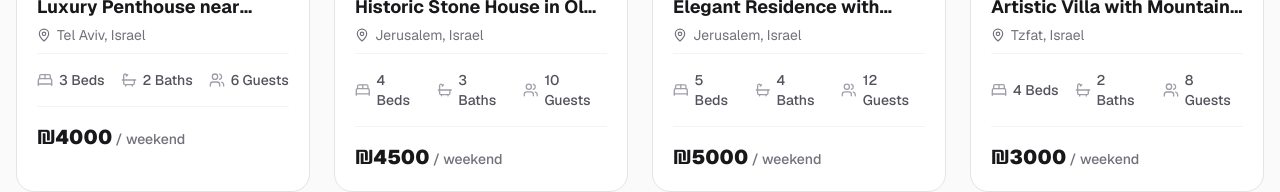
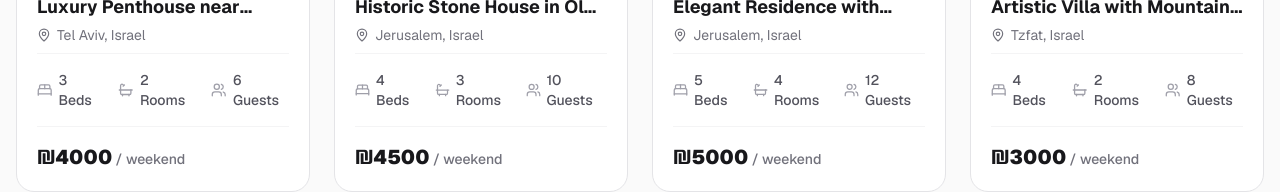
Before and after one commit to pronoy656/Shabbos-rent-Website-, a Next.js app: page /apartments/1 in a window 1280 px wide. Shown: the part 2686-2878 px from the top of the page. Built offline with nearby package versions, Linux system fonts and the light colour scheme.

Commit message:
remove bathroom from every card

```diff
--- a/src/app/(admin)/dashboard/swaps/[id]/page.tsx
+++ b/src/app/(admin)/dashboard/swaps/[id]/page.tsx
@@ -141,7 +141,7 @@ export default function SwapDetailsPage({ params }: { params: { id: string } })
               </div>
               <div className="flex items-center gap-2 bg-zinc-50 dark:bg-zinc-900 px-4 py-2 rounded-lg border border-zinc-100 dark:border-zinc-800/60">
                 <Bath className="h-5 w-5 text-zinc-400" />
-                <span className="font-bold text-zinc-900 dark:text-white">{swap.initiator.apartment.baths} Baths</span>
+                <span className="font-bold text-zinc-900 dark:text-white">{swap.initiator.apartment.baths} Rooms</span>
               </div>
               <div className="flex items-center gap-2 bg-zinc-50 dark:bg-zinc-900 px-4 py-2 rounded-lg border border-zinc-100 dark:border-zinc-800/60">
                 <Users className="h-5 w-5 text-zinc-400" />
@@ -237,7 +237,7 @@ export default function SwapDetailsPage({ params }: { params: { id: string } })
               </div>
               <div className="flex items-center gap-2 bg-zinc-50 dark:bg-zinc-900 px-4 py-2 rounded-lg border border-zinc-100 dark:border-zinc-800/60">
                 <Bath className="h-5 w-5 text-zinc-400" />
-                <span className="font-bold text-zinc-900 dark:text-white">{swap.recipient.apartment.baths} Baths</span>
+                <span className="font-bold text-zinc-900 dark:text-white">{swap.recipient.apartment.baths} Rooms</span>
               </div>
               <div className="flex items-center gap-2 bg-zinc-50 dark:bg-zinc-900 px-4 py-2 rounded-lg border border-zinc-100 dark:border-zinc-800/60">
                 <Users className="h-5 w-5 text-zinc-400" />
--- a/src/app/(main)/apartments/[id]/page.tsx
+++ b/src/app/(main)/apartments/[id]/page.tsx
@@ -581,7 +581,7 @@ export default function ApartmentDetailsPage({ params }: { params: Promise<{ id:
                         </div>
                         <div className="flex flex-wrap items-center text-xs text-zinc-700 dark:text-zinc-300 font-medium gap-y-2">
                           <span className="flex items-center gap-1 w-1/2"><BedDouble className="w-3.5 h-3.5 text-[#4c55a4]" /> 3 Beds</span>
-                          <span className="flex items-center gap-1 w-1/2"><Bath className="w-3.5 h-3.5 text-[#4c55a4]" /> 2 Baths</span>
+                          <span className="flex items-center gap-1 w-1/2"><Bath className="w-3.5 h-3.5 text-[#4c55a4]" /> 2 Rooms</span>
                           <span className="flex items-center gap-1 w-1/2"><Users className="w-3.5 h-3.5 text-[#4c55a4]" /> 6 Guests</span>
                           <span className="flex items-center gap-1 w-1/2"><Footprints className="w-3.5 h-3.5 text-[#4c55a4]" /> 10m walk</span>
                         </div>
@@ -607,7 +607,7 @@ export default function ApartmentDetailsPage({ params }: { params: Promise<{ id:
                         </div>
                         <div className="flex flex-wrap items-center text-xs text-zinc-700 dark:text-zinc-300 font-medium gap-y-2">
                           <span className="flex items-center gap-1 w-1/2"><BedDouble className="w-3.5 h-3.5 text-[#4c55a4]" /> 4 Beds</span>
-                          <span className="flex items-center gap-1 w-1/2"><Bath className="w-3.5 h-3.5 text-[#4c55a4]" /> 3 Baths</span>
+                          <span className="flex items-center gap-1 w-1/2"><Bath className="w-3.5 h-3.5 text-[#4c55a4]" /> 3 Rooms</span>
                           <span className="flex items-center gap-1 w-1/2"><Users className="w-3.5 h-3.5 text-[#4c55a4]" /> 8 Guests</span>
                           <span className="flex items-center gap-1 w-1/2"><Footprints className="w-3.5 h-3.5 text-[#4c55a4]" /> 5m walk</span>
                         </div>
--- a/src/locales/en.json
+++ b/src/locales/en.json
@@ -238,7 +238,7 @@
   "apartment_card": {
     "verified": "Verified",
     "beds": "Beds",
-    "baths": "Baths",
+    "baths": "Rooms",
     "guests": "Guests",
     "per_weekend": "/ weekend"
   },
@@ -293,7 +293,7 @@
     "verified_listing": "Verified Listing",
     "about_home": "About this home",
     "beds": "Beds",
-    "baths": "Baths",
+    "baths": "Rooms",
     "guests": "Guests",
     "up_to": "Up to",
     "available_upcoming": "Available for upcoming shabat",
@@ -362,7 +362,7 @@
       "under_review": "Under Review",
       "night": "/ night",
       "beds": "Beds",
-      "baths": "Baths",
+      "baths": "Rooms",
       "guests": "Guests",
       "availability_events": "Availability & Events:",
       "no_dates": "No dates selected yet.",
--- a/src/locales/he.json
+++ b/src/locales/he.json
@@ -238,7 +238,7 @@
   "apartment_card": {
     "verified": "מאומת",
     "beds": "מיטות",
-    "baths": "חדרי רחצה",
+    "baths": "חדרים",
     "guests": "אורחים",
     "per_weekend": "/ סוף שבוע"
   },
@@ -293,7 +293,7 @@
     "verified_listing": "רשומה מאומתת",
     "about_home": "על הבית הזה",
     "beds": "מיטות",
-    "baths": "חדרי רחצה",
+    "baths": "חדרים",
     "guests": "אורחים",
     "up_to": "עד",
     "available_upcoming": "זמין לשבת הקרובה",
@@ -362,7 +362,7 @@
       "under_review": "בבדיקה",
       "night": "/ לילה",
       "beds": "מיטות",
-      "baths": "חדרי רחצה",
+      "baths": "חדרים",
       "guests": "אורחים",
       "availability_events": "זמינות ואירועים:",
       "no_dates": "טרם נבחרו תאריכים.",
```
